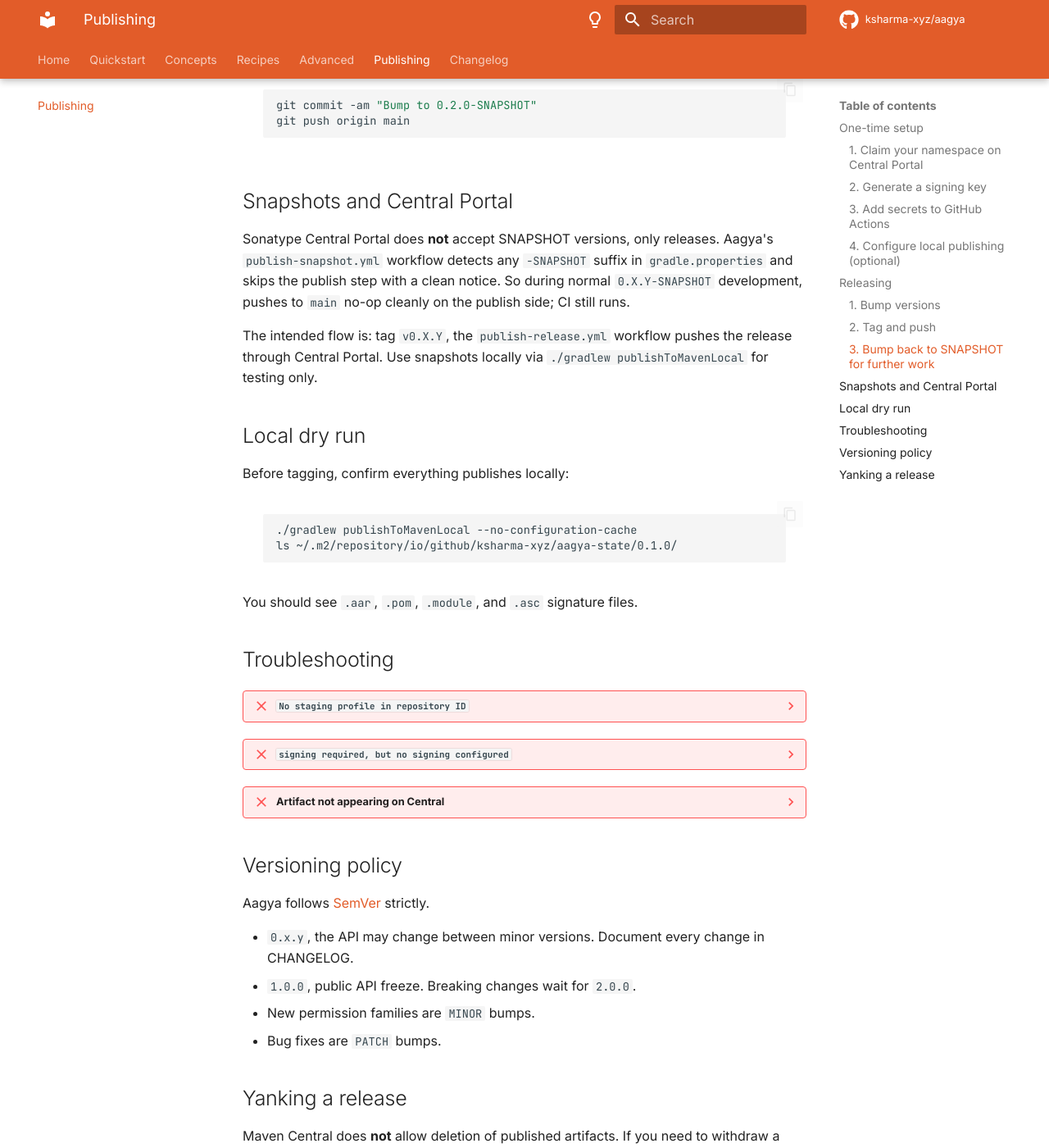
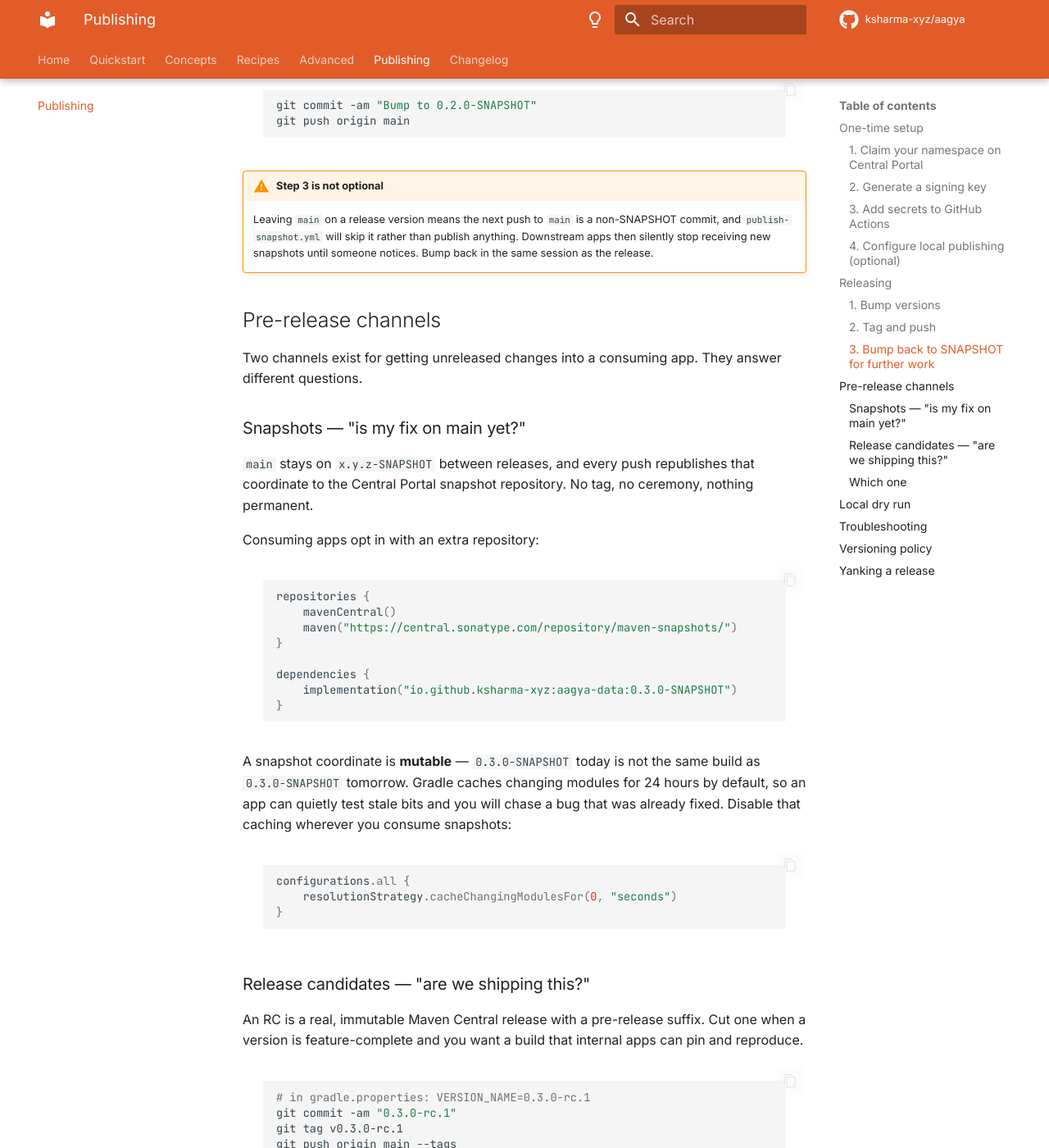
Before and after one commit to ksharma-xyz/aagya, an MkDocs documentation site: the page built from docs/publishing.md, in a window 1280 px wide and 1400 px high, scrolled down 2709 px. Shown: the whole window at 82% size. Built offline with MkDocs 1.6.1 and Material for MkDocs 9.7.7, drawn with Linux system fonts in a browser that asks for light colours; comment, search, counter and statistics services are not loaded; some of the changed text lies outside the part shown.

Commit message:
ci: make snapshot publishing real and guard release tags (#8)
publish-snapshot.yml did the opposite of its name: it skipped when the
version was a SNAPSHOT and ran a full production publishAndReleaseToMaven
Central when it was not. Because main was left on a release version after
0.2.0, the release commit was published twice -- once by this workflow on
the main push, once by publish-release.yml on the tag -- racing for the
same coordinate.

Its premise was also out of date. Central Portal accepts SNAPSHOT
publications now, so the workflow publishes them instead of no-opping.

- publish-snapshot.yml publishes x.y.z-SNAPSHOT from main via
  publishToMavenCentral, and skips non-SNAPSHOT versions so it can never
  race the tag-driven release.
- publish-release.yml verifies the tag matches VERSION_NAME and refuses
  SNAPSHOT versions before touching Maven Central, which cannot be undone.
- RC tags are marked as GitHub pre-releases so they do not displace the
  current release on the repo front page.
- main moves to 0.3.0-SNAPSHOT so snapshot publishing is live again.

Docs cover both pre-release channels, including the 24h changing-module
cache that otherwise makes snapshot consumers test stale artifacts.

````diff
--- a/docs/publishing.md
+++ b/docs/publishing.md
@@ -97,17 +97,80 @@ git commit -am "Bump to 0.2.0-SNAPSHOT"
 git push origin main
 ```
 
-## Snapshots and Central Portal
+!!! warning "Step 3 is not optional"
+    Leaving `main` on a release version means the next push to `main` is a
+    non-SNAPSHOT commit, and `publish-snapshot.yml` will skip it rather than
+    publish anything. Downstream apps then silently stop receiving new
+    snapshots until someone notices. Bump back in the same session as the
+    release.
 
-Sonatype Central Portal does **not** accept SNAPSHOT versions, only releases.
-Aagya's `publish-snapshot.yml` workflow detects any `-SNAPSHOT` suffix in
-`gradle.properties` and skips the publish step with a clean notice. So during
-normal `0.X.Y-SNAPSHOT` development, pushes to `main` no-op cleanly on the
-publish side; CI still runs.
+## Pre-release channels
 
-The intended flow is: tag `v0.X.Y`, the `publish-release.yml` workflow pushes
-the release through Central Portal. Use snapshots locally via
-`./gradlew publishToMavenLocal` for testing only.
+Two channels exist for getting unreleased changes into a consuming app. They
+answer different questions.
+
+### Snapshots — "is my fix on main yet?"
+
+`main` stays on `x.y.z-SNAPSHOT` between releases, and every push republishes
+that coordinate to the Central Portal snapshot repository. No tag, no
+ceremony, nothing permanent.
+
+Consuming apps opt in with an extra repository:
+
+```kotlin
+repositories {
+    mavenCentral()
+    maven("https://central.sonatype.com/repository/maven-snapshots/")
+}
+
+dependencies {
+    implementation("io.github.ksharma-xyz:aagya-data:0.3.0-SNAPSHOT")
+}
+```
+
+A snapshot coordinate is **mutable** — `0.3.0-SNAPSHOT` today is not the same
+build as `0.3.0-SNAPSHOT` tomorrow. Gradle caches changing modules for 24 hours
+by default, so an app can quietly test stale bits and you will chase a bug that
+was already fixed. Disable that caching wherever you consume snapshots:
+
+```kotlin
+configurations.all {
+    resolutionStrategy.cacheChangingModulesFor(0, "seconds")
+}
+```
+
+### Release candidates — "are we shipping this?"
+
+An RC is a real, immutable Maven Central release with a pre-release suffix. Cut
+one when a version is feature-complete and you want a build that internal apps
+can pin and reproduce.
+
+```bash
+# in gradle.properties: VERSION_NAME=0.3.0-rc.1
+git commit -am "0.3.0-rc.1"
+git tag v0.3.0-rc.1
+git push origin main --tags
+```
+
+`publish-release.yml` handles it exactly like a release — the tag filter is
+`v*` — with two differences: the GitHub Release is marked as a pre-release, so
+it never displaces the current release on the repo front page, and Gradle's
+version ordering already knows `0.3.0-rc.1` sorts below `0.3.0`.
+
+Every RC is permanent and public, the same as any release. Cut them for
+candidates you intend to promote, not per commit — that is what snapshots are
+for. After tagging an RC, bump `main` back to `0.3.0-SNAPSHOT` so snapshot
+publishing resumes.
+
+### Which one
+
+| | Snapshot | RC |
+|---|---|---|
+| Triggered by | every push to `main` | a tag |
+| Mutable | yes | no |
+| Permanent | no | yes, forever |
+| Reproducible build | no | yes |
+| Use for | continuous dogfooding | sign-off before a release |
 
 ## Local dry run
 
````
Also changed, not shown: CHANGELOG.md (+6 -0 lines), 3 other files.
